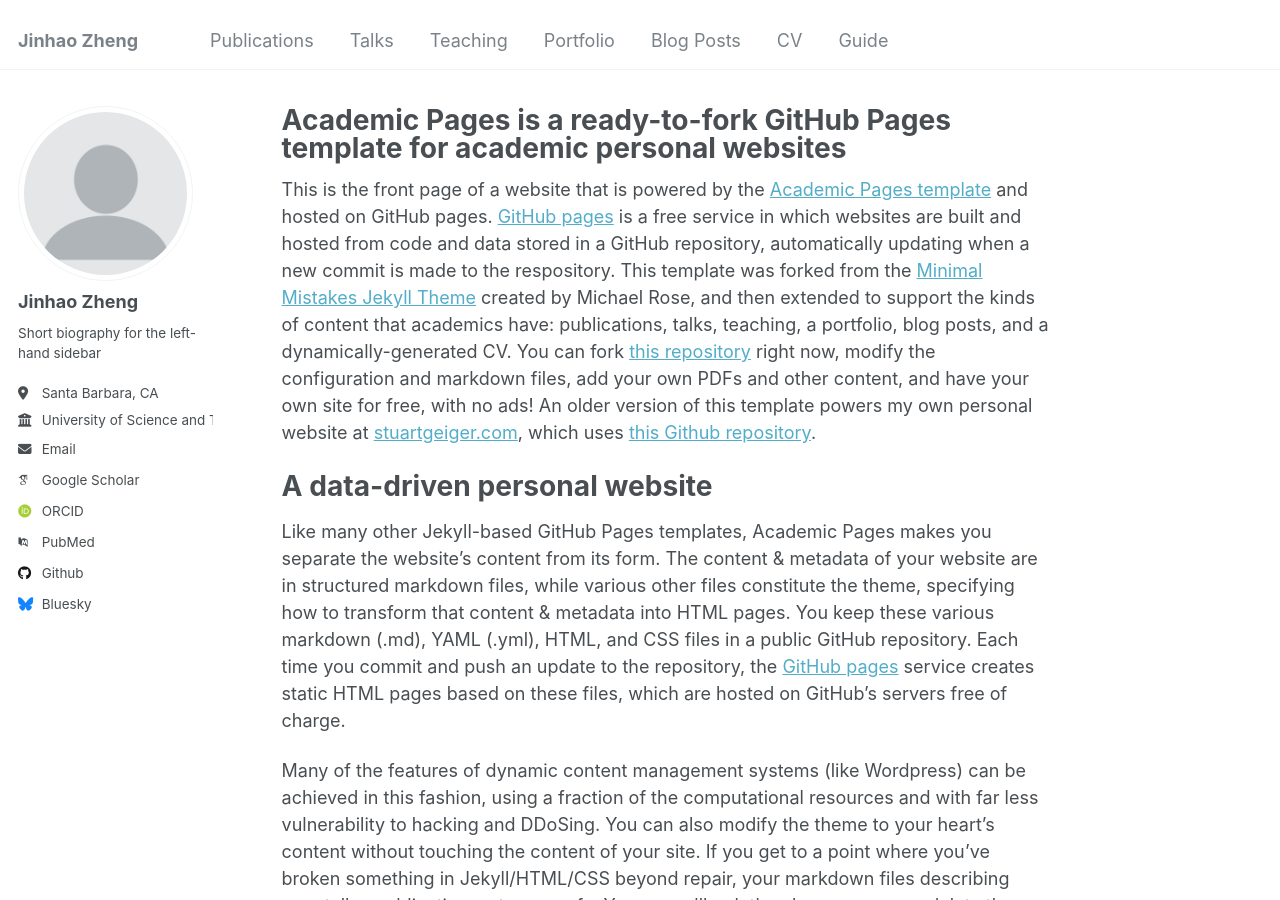
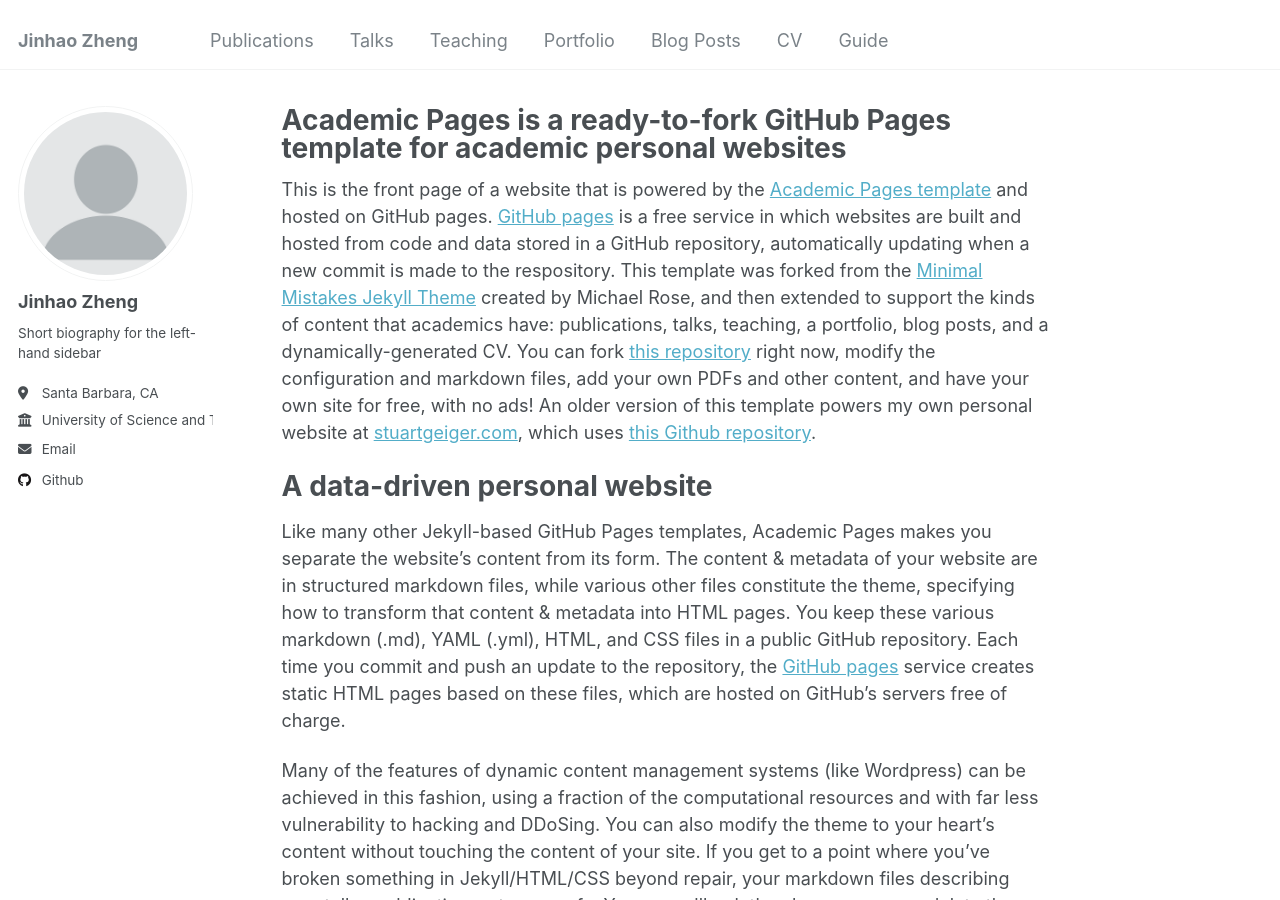
Before and after one commit to jinhaozheng04/jinhaozheng04.github.io, a Jekyll site: the page built from _pages/about.md, in a window 1280 px wide and 900 px high. Built offline with Jekyll 4.4.1, drawn with Linux system fonts in a browser that asks for light colours; some web fonts are replaced; part of the change alters nothing that is shown.

Commit message:
Update _config.yml

```diff
--- a/_config.yml
+++ b/_config.yml
@@ -32,23 +32,23 @@ author:
 
   # Academic websites
   arxiv            : # URL - Update with the correct link to your profile
-  googlescholar    : "https://scholar.google.com/citations?user=PS_CX0AAAAAJ"
+  googlescholar    : #"https://scholar.google.com/citations?user=PS_CX0AAAAAJ"
   impactstory      : # URL
-  orcid            : "http://orcid.org/yourorcidurl"
+  orcid            : #"http://orcid.org/yourorcidurl"
   semantic         : # URL
-  pubmed           : "https://www.ncbi.nlm.nih.gov/pubmed/?term=john+snow"
+  pubmed           : #"https://www.ncbi.nlm.nih.gov/pubmed/?term=john+snow"
   researchgate     : # URL
 
   # Repositories and software development
   bitbucket        : # Username - Update with your username on the site
   codepen          : # Username
   dribbble         : # Username
-  github           : "academicpages"
+  github           : "jinhaozheng04"
   kaggle           : # Username
   stackoverflow    : # User number or user number and name (i.e., use "1" or "1/jeff-atwood")
 
   # Social media
-  bluesky          : "bsky.app" # Replace this with you Bluesky username
+  bluesky          : #"bsky.app" # Replace this with you Bluesky username
   facebook         : # Username
   flickr           : # Username
   foursquare       : # Username
```
